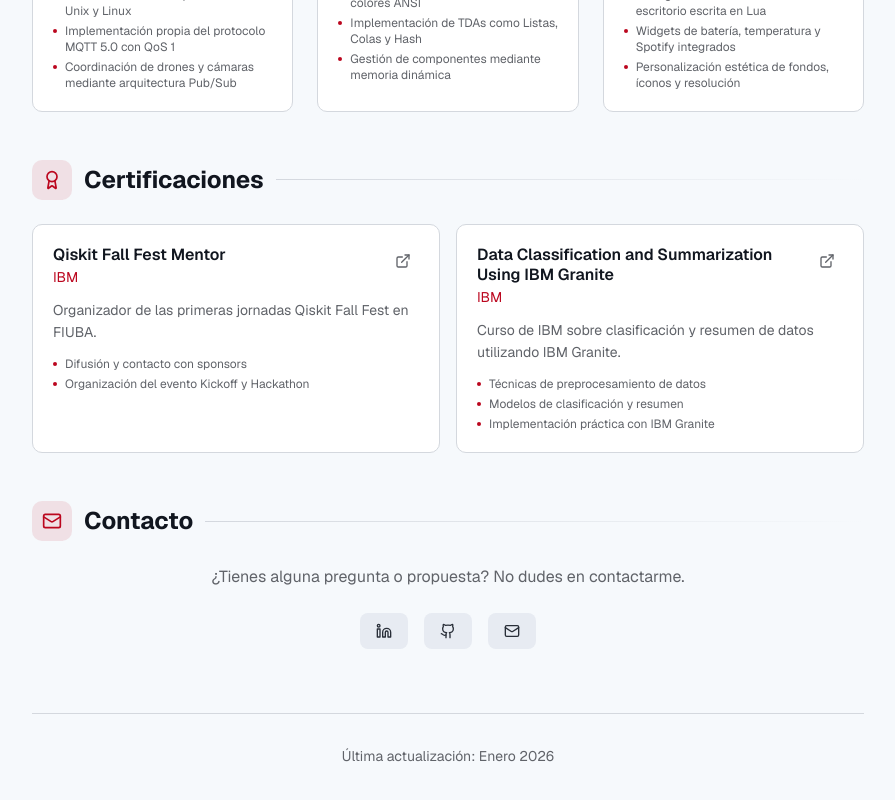
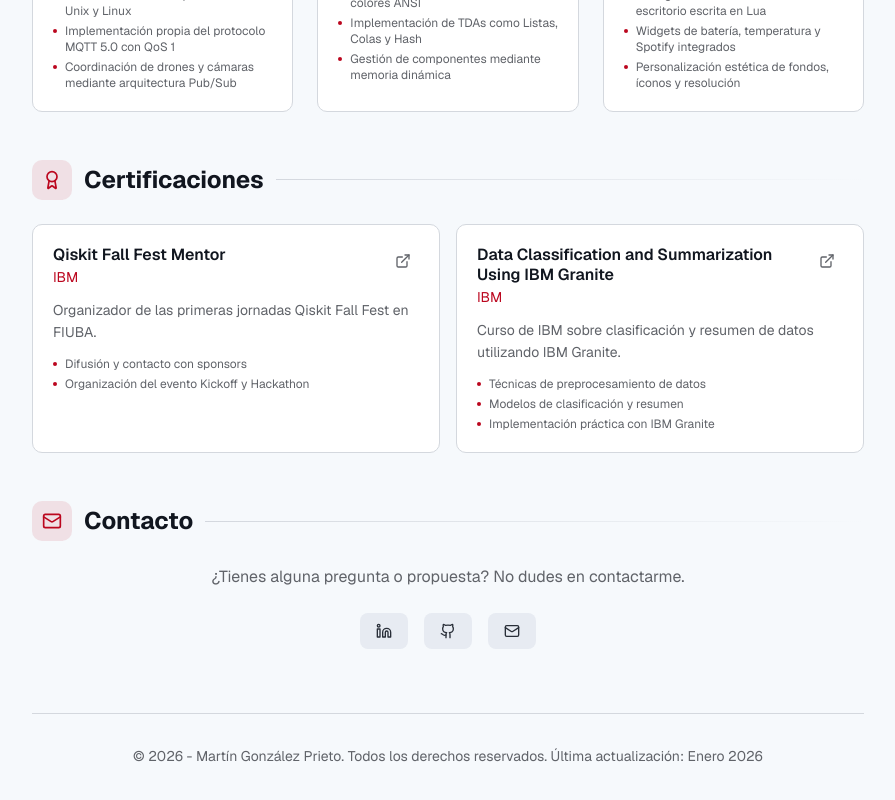
Before and after one commit to tin-gprieto/cv-page, a Next.js app: page / in a window 1280 px wide. Shown: the part 3233-4033 px from the top of the page, without its empty margins (192-1087 px from the left). Built offline with nearby package versions, Linux system fonts and the light colour scheme.

Commit message:
feat: update footer text to include copyright and dynamic date formatting

```diff
--- a/app/page.tsx
+++ b/app/page.tsx
@@ -9,11 +9,9 @@ import { Skills } from "@/components/skills"
 import { Projects } from "@/components/projects"
 import { Certifications } from "@/components/certifications"
 import { Contact } from "@/components/contact"
+import { cvConfig } from "@/lib/config"
 
-const footerText = {
-  es: "Última actualización: Enero 2026",
-  en: "Last updated: January 2026",
-}
+const { footerText } = cvConfig
 
 export default function CVPage() {
   const [lang, setLang] = useState<"es" | "en">("es")
--- a/config/cv-config.json
+++ b/config/cv-config.json
@@ -626,7 +626,7 @@
     }
   },
   "footerText": {
-    "es": "Última actualización: 2026-01-26",
-    "en": "Last updated: 2026-01-26"
+    "es": "© 2026 - Martín González Prieto. Todos los derechos reservados. Última actualización: Enero 2026",
+    "en": "© 2026 - Martín González Prieto. All rights reserved. Last updated: January 2026"
   }
 }
--- a/scripts/build-config.ts
+++ b/scripts/build-config.ts
@@ -455,10 +455,17 @@ function buildConfig(): void {
       languages: { es: "Idiomas", en: "Languages" },
       contact: { es: "Contacto", en: "Contact" },
     },
-    footerText: {
-      es: `Última actualización: ${spanishData.settings?.current_date || new Date().toISOString().split("T")[0]}`,
-      en: `Last updated: ${spanishData.settings?.current_date || new Date().toISOString().split("T")[0]}`,
-    },
+    footerText: (() => {
+      const currentDate = spanishData.settings?.current_date || new Date().toISOString().split("T")[0]
+      const [year, month] = currentDate.split("-")
+      const monthIndex = parseInt(month, 10) - 1
+      const esMonths = ["Enero", "Febrero", "Marzo", "Abril", "Mayo", "Junio", "Julio", "Agosto", "Septiembre", "Octubre", "Noviembre", "Diciembre"]
+      const enMonths = ["January", "February", "March", "April", "May", "June", "July", "August", "September", "October", "November", "December"]
+      return {
+        es: `© ${new Date().getFullYear()} - ${esData.header.name}. Todos los derechos reservados. Última actualización: ${esMonths[monthIndex]} ${year}`,
+        en: `© ${new Date().getFullYear()} - ${enData.header.name}. All rights reserved. Last updated: ${enMonths[monthIndex]} ${year}`,
+      }
+    })(),
   }
 
   // Write config
```
